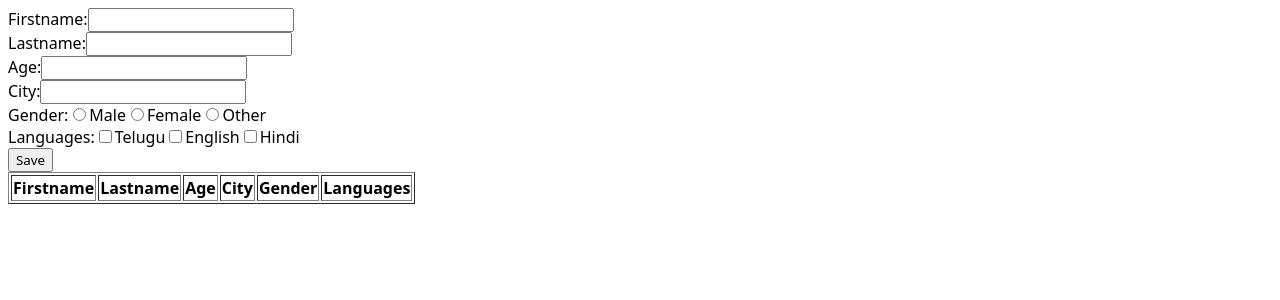
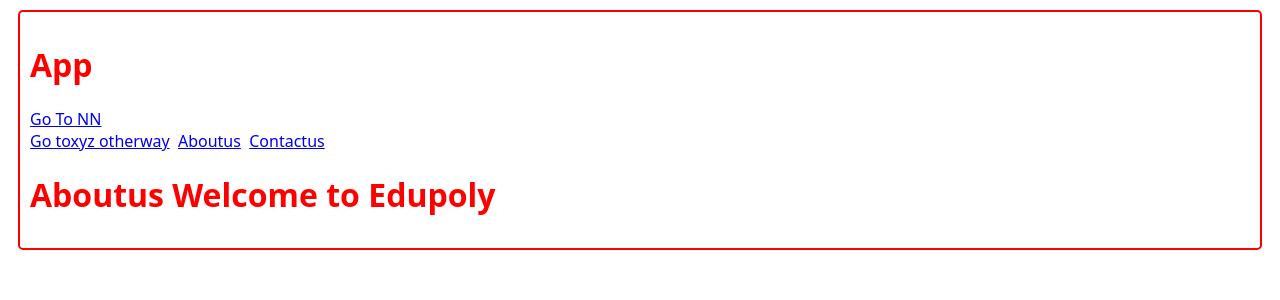
Before and after one commit to Naveengajja2000/naveen, a React (Create React App) app: page /aboutus in a window 1280 px wide. Shown: the top 300 px of the page. Built offline with nearby package versions, Linux system fonts and the light colour scheme.

Commit message:
React-Routing dom

```diff
--- a/package.json
+++ b/package.json
@@ -8,6 +8,7 @@
     "@testing-library/user-event": "^13.5.0",
     "react": "^18.2.0",
     "react-dom": "^18.2.0",
+    "react-router-dom": "^6.21.3",
     "react-scripts": "5.0.1",
     "web-vitals": "^2.1.4"
   },
--- /dev/null
+++ b/src/Aboutus.jsx
@@ -0,0 +1,13 @@
+import React from "react";
+
+function Aboutus(){
+    return (
+        <div>
+            <h1>Aboutus
+                Welcome to Edupoly
+            </h1>
+        </div>
+    )
+}
+
+export default Aboutus
--- a/src/App.js
+++ /dev/null
@@ -1,14 +0,0 @@
-import logo from './logo.svg';
-import Nvn from './Nvn';
-import Todolist from './Todolist';
-
-
-import Userform from "./Form to table";
-
-function App(){
-  return(
-    <Userform></Userform>
-  );
-}
-
-export default App;
--- /dev/null
+++ b/src/App.jsx
@@ -0,0 +1,18 @@
+import React from 'react'
+import { Link, Outlet } from 'react-router-dom';
+
+
+function App(){
+    return(
+        <div className="mybox">
+            <h1>App</h1>
+            <a href="/xyz">Go To NN</a><br></br>
+            <Link to="/xyz">Go toxyz otherway</Link>&nbsp;&nbsp;
+            <Link to="/aboutus">Aboutus</Link>&nbsp;&nbsp;
+            <Link to="/contactus">Contactus</Link>&nbsp;&nbsp;
+            <Outlet></Outlet>
+        </div>
+    )
+}
+
+export default App;
--- /dev/null
+++ b/src/Contactus.jsx
@@ -0,0 +1,12 @@
+import React from 'react'
+
+function Contactus(){
+    return (
+        <div>
+            <h1>Contactus7093873170</h1>
+
+        </div>
+    )
+}
+
+export default Contactus
--- a/src/index.css
+++ b/src/index.css
@@ -6,5 +6,5 @@
   margin: 10px;
   border: 2px solid;
   border-radius: 5px;
-  color:aqua
+  color: red;
 }
--- a/src/index.js
+++ b/src/index.js
@@ -2,13 +2,42 @@
 import ReactDOM from 'react-dom/client';
 import './index.css';
 import App from './App';
+import Aboutus from './Aboutus';
+import Contactus from './Contactus';
 import reportWebVitals from './reportWebVitals';
 
+
+import {
+  createBrowserRouter,
+  RouterProvider,
+} from "react-router-dom";
+var myrouter = createBrowserRouter([
+  {
+    path:'/abc',
+    element:<h1>Hello Naveen</h1>
+  },
+  {
+    path:'/',
+    element:<App/>,
+    children:[
+      {
+        path:'/aboutus',
+        element:<Aboutus></Aboutus>
+      },
+      {
+        path:'/contactus',
+        element:<Contactus></Contactus>
+      },
+    ]
+  },
+  {
+    path:'/xyz',
+    element:<h2>Welcom to routing</h2>
+  }
+])
 const root = ReactDOM.createRoot(document.getElementById('root'));
 root.render(
-  <React.StrictMode>
-    <App />
-  </React.StrictMode>
+ <RouterProvider router={myrouter}></RouterProvider>
 );
 
 // If you want to start measuring performance in your app, pass a function
```
Also changed, not shown: 1 other file (tests, documents, lock files or other folders).
